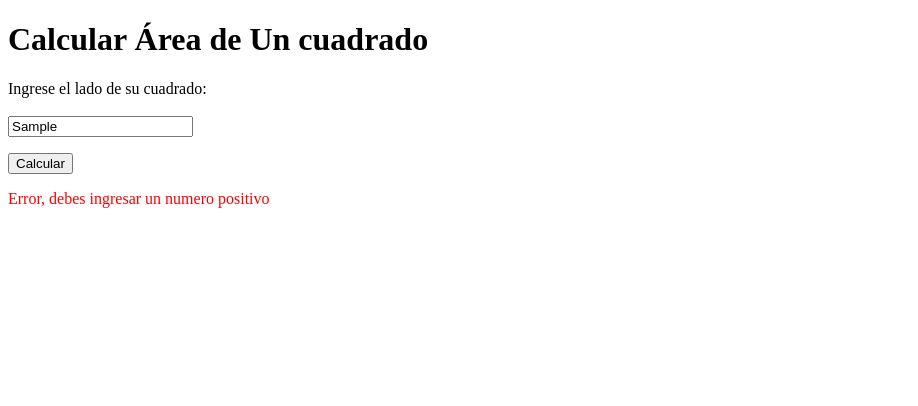
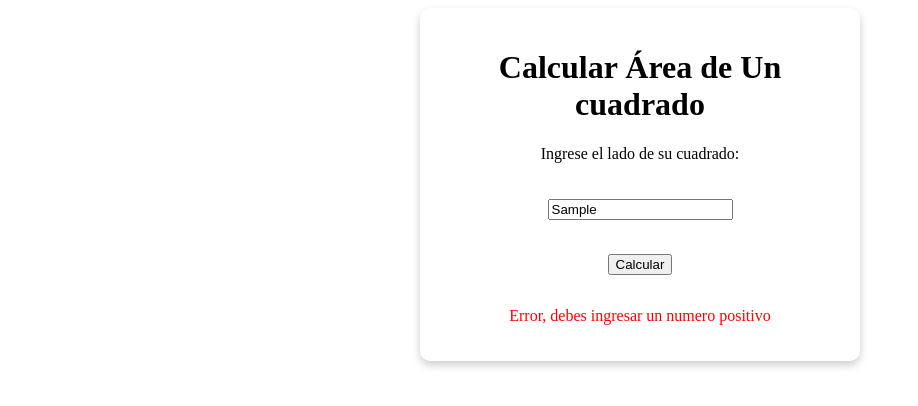
Before and after one commit to yosy7/2025-AWEB-U2-P6, a plain HTML site: page index.html in a window 1280 px wide. Both pictures are taken after typing "Sample" into the empty fields and a click on the button "Calcular". Shown: the whole page, without its empty margins (0-918 px from the left). Drawn offline with Linux system fonts and the light colour scheme.

Commit message:
Update message styles and add caja styling

```diff
--- a/styles.css
+++ b/styles.css
@@ -1,11 +1,27 @@
 .mensaje-correcto{
     color: green;
-    size: 20px;
+    size: 30px;
 
 }
 
 .mensaje-error{
      color: red;
-    size: 20px;
+    size: 30px;
+
 
 }
+
+#caja{
+    background-color: #ffffff;
+  padding: 20px;
+  border-radius: 10px;
+  box-shadow: 0 4px 8px rgba(0, 0, 0, 0.2);
+  max-width: 400px;
+  margin: auto;
+
+
+  display: flex;
+  flex-direction: column;
+  align-items: center; /* Centra horizontalmente */
+  text-align: center;  /* Centra el texto */
+}
```
